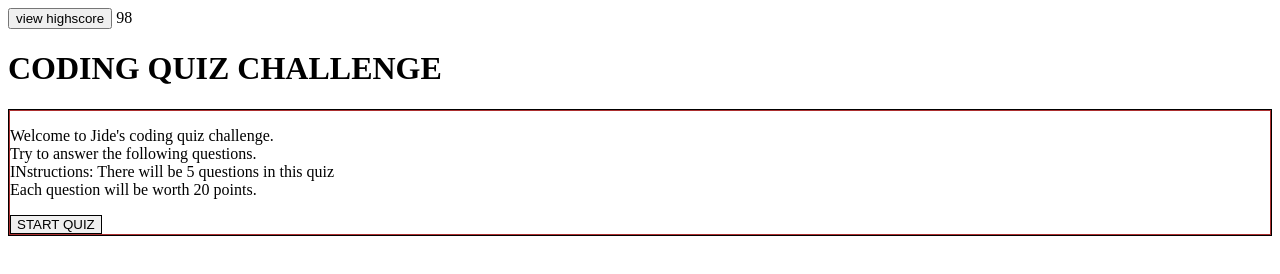
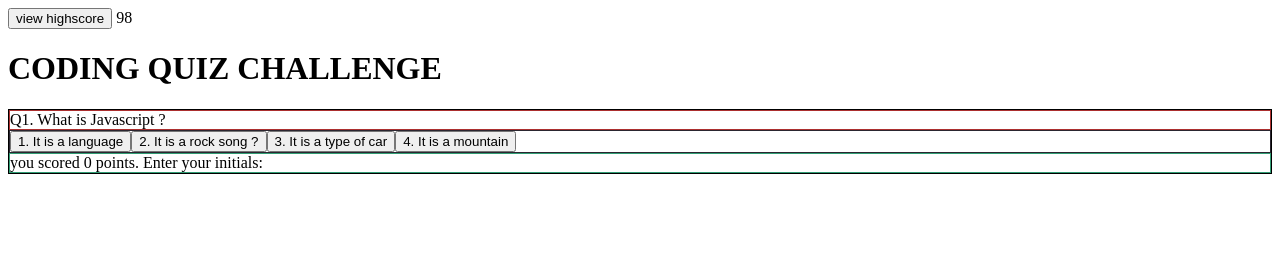
Before and after one commit to JideOgun/Code-Quiz-Challenge, a plain HTML site: page index.html in a window 1280 px wide. Both pictures are taken after a click on the button "START QUIZ". Drawn offline with Linux system fonts and the light colour scheme.

Commit message:
generate function seems to be working, has a few bugs in it

```diff
--- a/index.html
+++ b/index.html
@@ -15,15 +15,21 @@
     <div id="highscores"></div>
     <h1>CODING QUIZ CHALLENGE</h1>
     <main class ="maincontent" id="main-content">
+        <p id = "p1">
+            Welcome to Jide's coding quiz challenge. <br>
+            Try to answer the following questions. <br>
+            Instructions: There will be 5 questions in this quiz <br>
+            Each question will be worth 20 points.
+        </p>
+    <div id="q-container">
 
-        <div id="q-container">
-        <p>Welcome to Jide's coding quiz challenge. <br>
-        Try to answer the following questions. <br>
-        INstructions: There will be 5 questions in this quiz <br>
-        Each question will be worth 20 points.</p>
+    </div>
+        <div id="options-div">options</div>
+        <div id=results-div>results</div>
+        <div id = "buttons-div">
         <button class = "startbtn" id="start-btn">START QUIZ</button>
+        </div>
 
-        </div>
     </main>
 
 </body>
--- a/script.js
+++ b/script.js
@@ -1,14 +1,104 @@
+var questions = [
+    {
+    title: "Q1. What is Javascript ?",
+    options: ["1. It is a language","2. It is a rock song ?","3. It is a type of car","4. It is a mountain"],
+    answer: "1. It is a language"
+},
+{
+    title: "Q2. How do you comment in Javascript ?",
+    options: ['--','++','//','CC'],
+    answer: "//"
+},
+{
+    title: "Q3.  What method returns a random number between 0 and 1 ?",
+    options: ["Math.floor()","Math.random()",".push()",".pop()"],
+    answer: "Math.random()"
+},
+{
+    title: "Q4. Objects have key pair values called ?",
+    options: ["data and life", "life and value", "property and life", "property and value"],
+    answer: "property and value"
+},
+{
+    title: "Q5. What does DOM stand for",
+    options: ["Document object model", "Dog and Monkey", "property and life", "property and value"],
+    answer: "Document object model"
+}]
+
 var body = document.body;
 let timeLeft  = 100;
 var timerEl = document.getElementById('timertext');
+p1El = document.getElementById('p1');
+var resultsEl = document.getElementById("results-div")
+var qContainerEl = document.getElementById("q-container");
+optionsEl = document.getElementById("options-div");
 
+
+// variable to keep track of what question we're on
+var qCount = 0;
+
+// score variable
+let score = 0;
+
+// timer starts when startButton is clicked
 var timerCountdown = function(){
     let timerInterval = setInterval(function(){timeLeft--;
     timerEl.textContent = timeLeft;
-if(timeLeft <=0) {
+if(timeLeft <= 0) {
     clearInterval(timerInterval)
 }}, 1000)
 };
 
 let startButtonEl = document.getElementById("start-btn");
-startButtonEl.addEventListener("click", timerCountdown)
+startButtonEl.addEventListener("click", timerCountdown);
+startButtonEl.addEventListener("click", genQuestions)
+
+// Generate questions
+function genQuestions () {
+startButtonEl.remove();
+p1El.remove();
+
+if (qCount <= questions.length) {
+
+    qContainerEl.textContent = questions[qCount].title;
+    optionsEl.textContent = "";
+
+
+for( var i = 0; i < questions[qCount].options.length; i++) {
+    var genOptions = document.createElement('button');
+    genOptions.textContent = questions[qCount].options[i];
+
+    genOptions.setAttribute("data-id", i);
+    genOptions.addEventListener("click", function(event) {
+       event.stopPropagation();
+
+        if (genOptions.textContent === questions[qCount].answer) {
+            timeLeft = timeLeft + 10;
+             }
+        else{ timeLeft = timeLeft - 13 };
+        console.log(genOptions.textContent);
+
+        qContainerEl.textContent = "";
+
+        if(qCount === questions.length) {
+            return;}
+        else {
+        qCount++;
+        genQuestions();
+    }
+    });
+    optionsEl.append(genOptions);
+    }
+    }
+}
+
+var getUserScore = function () {
+        console.log(score);
+
+    let initialsEl = document.createElement('form')
+    let postbtn =document.createElement('button')
+
+    postbtn.textContent = "post"
+    resultsEl.textContent = `you scored ${score} points. Enter your initials:`
+};
+getUserScore();
--- a/styles.css
+++ b/styles.css
@@ -12,3 +12,11 @@
  .startbtn {
     border: 1pt solid black;
 }
+
+#options-div  {
+    border: 1pt solid rgb(42, 38, 48);
+}
+
+#results-div  {
+    border: 1pt solid rgb(49, 156, 115);
+}
```
